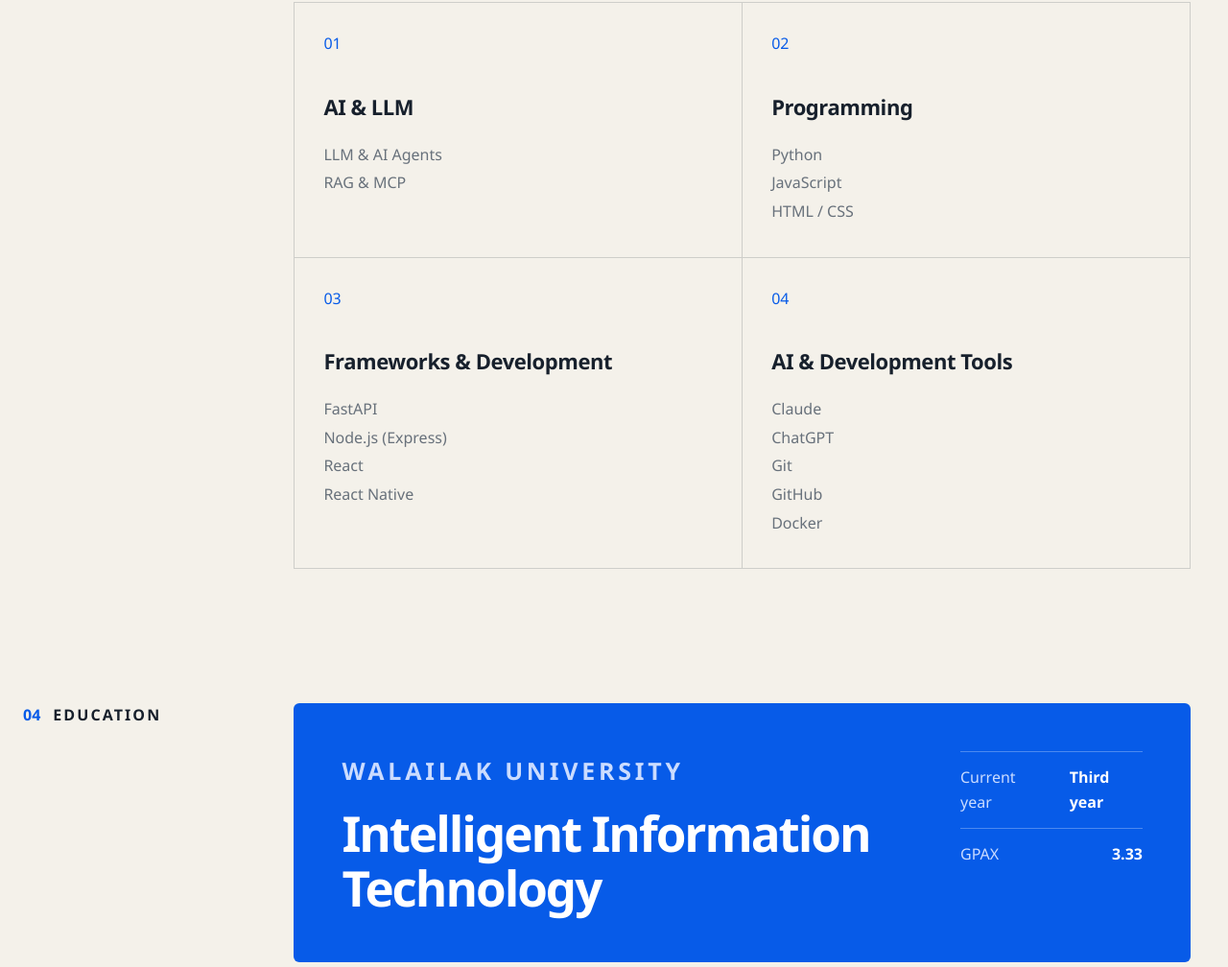
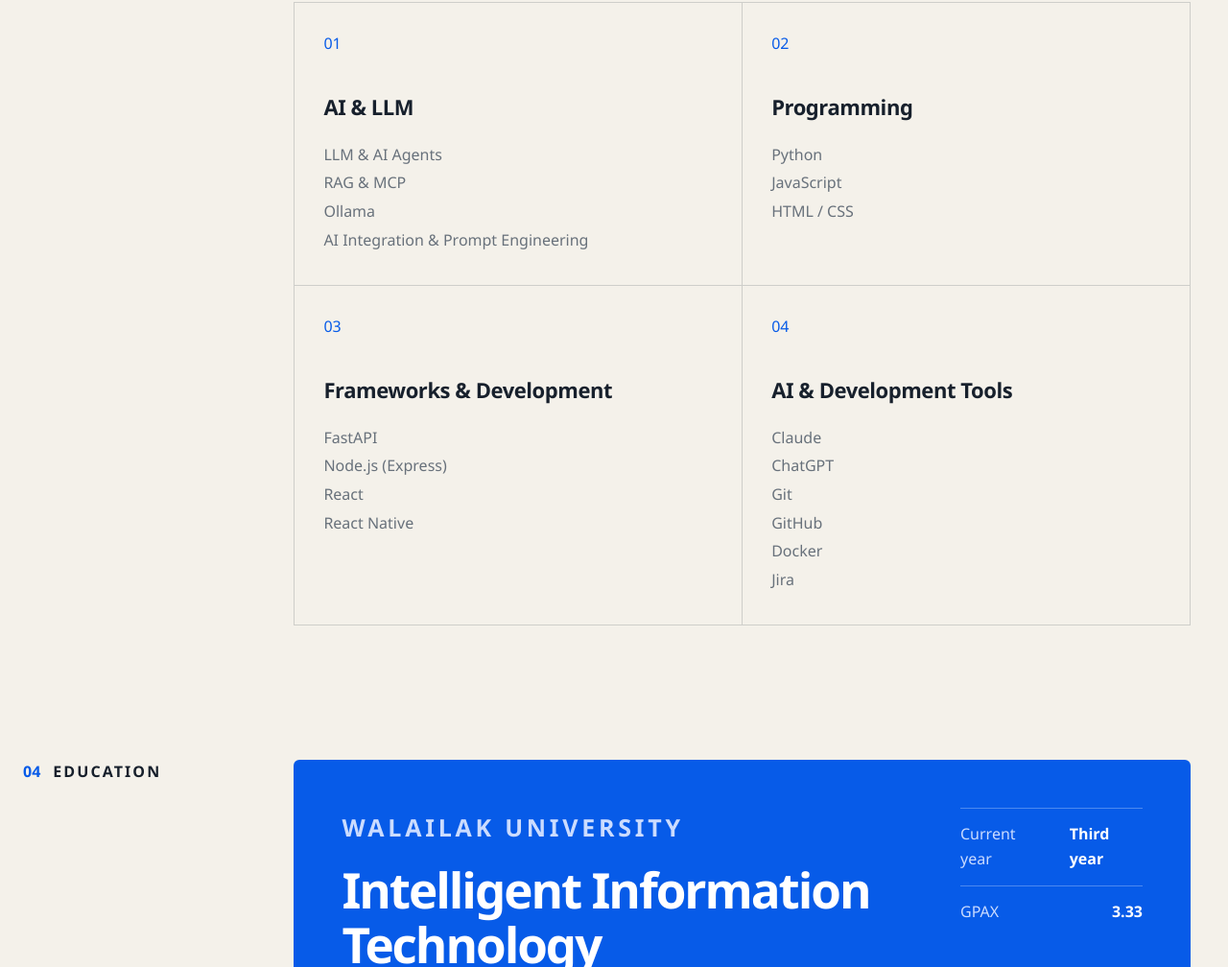
Before and after one commit to Sapkee-abu/Portfolio, a plain HTML site: page index.html in a window 1280 px wide. Shown: the part 5479-6487 px from the top of the page at 96% size. Drawn offline with Linux system fonts and the light colour scheme.

Commit message:
Add missing portfolio skills

```diff
--- a/index.html
+++ b/index.html
@@ -190,7 +190,7 @@
             <article>
               <span class="skill-number">01</span>
               <h3>AI &amp; LLM</h3>
-              <p>LLM & AI Agents</p><p>RAG & MCP</p>
+              <p>LLM & AI Agents</p><p>RAG & MCP</p><p>Ollama</p><p>AI Integration & Prompt Engineering</p>
             </article>
             <article>
               <span class="skill-number">02</span>
@@ -205,7 +205,7 @@
             <article>
               <span class="skill-number">04</span>
               <h3>AI &amp; Development Tools</h3>
-              <p>Claude</p><p>ChatGPT</p><p>Git</p><p>GitHub</p><p>Docker</p>
+              <p>Claude</p><p>ChatGPT</p><p>Git</p><p>GitHub</p><p>Docker</p><p>Jira</p>
             </article>
           </div>
         </div>
```
